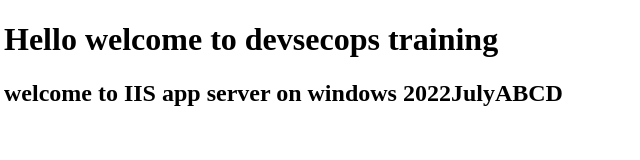
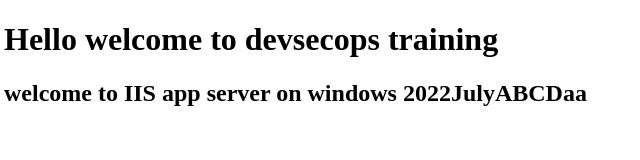
Before and after one commit to das29July2025/das-iis-container-app, a plain HTML site: page index.html in a window 1280 px wide. Shown: the full height of the page, 4-644 px from the left. Drawn offline with Linux system fonts and the light colour scheme.

Commit message:
updatecodes

```diff
--- a/index.html
+++ b/index.html
@@ -7,7 +7,7 @@
 </head>
 <body>
     <h1> Hello welcome to devsecops training </h1>
-    <h2> welcome to IIS app server on windows 2022JulyABCD </h2>
+    <h2> welcome to IIS app server on windows 2022JulyABCDaa </h2>
 
 </body>
 </html>
```
